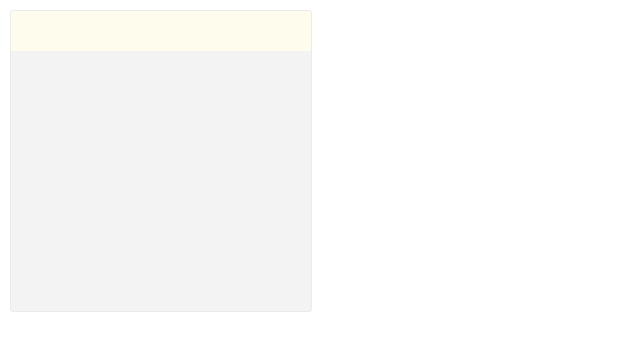
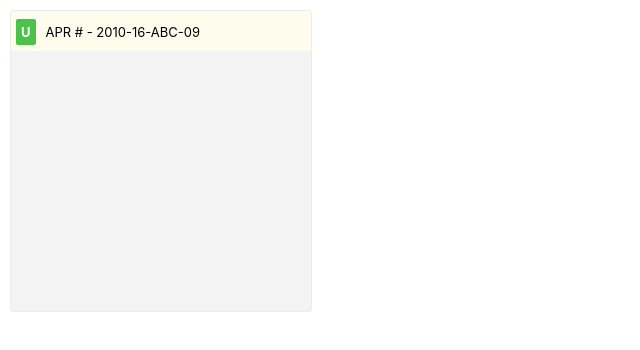
Before and after one commit to alinauroz/philemon_s_project, a React (Create React App) app in the folder client/: page / in a window 1280 px wide. Shown: the top 350 px of the page, without its empty margins (0-640 px from the left). Built offline with nearby package versions, Linux system fonts and the light colour scheme.

Commit message:
feat: added apr no to topbar

```diff
--- a/client/src/App.css
+++ b/client/src/App.css
@@ -13,8 +13,24 @@ body {
 
 .topbar-apr {
   background-color: #fefced;
-  height: 30px;
+  height: 25px;
   margin: 0px;
   padding: 5px;
+  padding-top: 10px;
   width: calc(100% - 10px);
 }
+
+.apr-classification-container {
+  background-color: #4bc24a;
+  color: white;
+  font-size: 13px;
+  font-weight: bold;
+  padding: 5px;
+  margin-top: 3px;
+  border-radius: 2px;
+}
+
+.apr-no {
+  font-size: 13px;
+  margin-left: 10px;
+}
--- a/client/src/App.js
+++ b/client/src/App.js
@@ -6,7 +6,8 @@ import APR from './components/APR'
 
 const data1 = {
   isArchived : true,
-  classification: "U"
+  classification: "U",
+  no: '2010-16-ABC-09'
 }
 
 class App extends React.Component{
--- a/client/src/components/APR.jsx
+++ b/client/src/components/APR.jsx
@@ -9,7 +9,8 @@ export default class APR extends React.Component {
         return (
             <div className = 'container'>
                 <div className = 'topbar-apr'>
-
+                    <span className = 'apr-classification-container'>{this.props.data.classification}</span>
+                    <span className = 'apr-no'>APR # - {this.props.data.no}</span>
                 </div>
             </div>
         )
```
